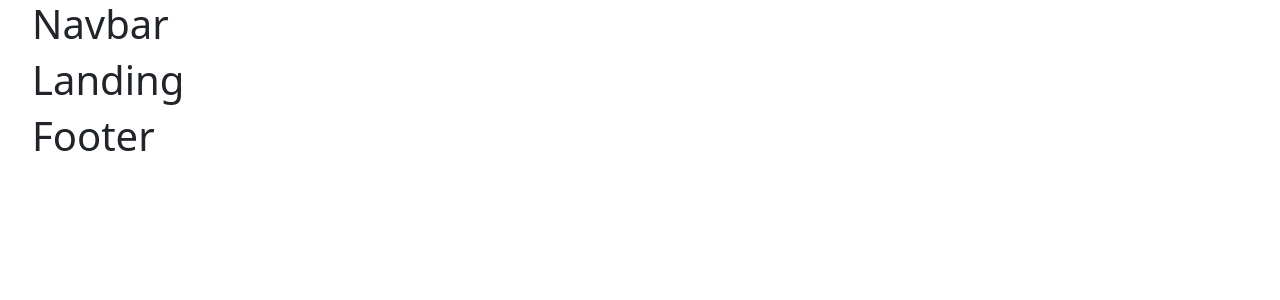
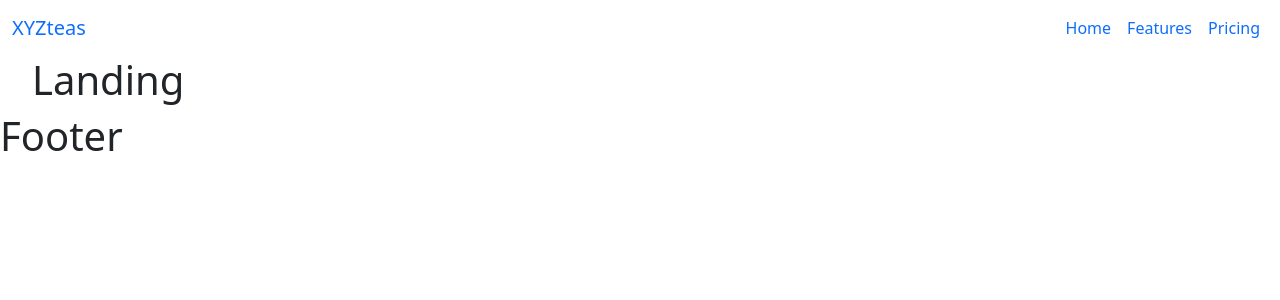
Before and after one commit to Thinushika/XYZteas_website, a Next.js app: page / in a window 1280 px wide. Shown: the top 300 px of the page. Built offline with nearby package versions, Linux system fonts and the light colour scheme.

Commit message:
Navbar structure created

```diff
--- a/components/layoutComponents/Navbar.jsx
+++ b/components/layoutComponents/Navbar.jsx
@@ -3,7 +3,44 @@
 const Navbar = () => {
   return (
     <>
-      <h1>Navbar</h1>
+      <nav class="navbar navbar-expand-lg sticky-top">
+        <div class="container-fluid">
+          <a class="navbar-brand" href="#">
+            XYZteas
+          </a>
+          <button
+            class="navbar-toggler"
+            type="button"
+            data-bs-toggle="collapse"
+            data-bs-target="#navbarNav"
+            aria-controls="navbarNav"
+            aria-expanded="false"
+            aria-label="Toggle navigation"
+          >
+            <span class="navbar-toggler-icon"></span>
+          </button>
+          <div class="collapse navbar-collapse" id="navbarNav">
+            <div class="mx-auto"></div>
+            <ul class="navbar-nav">
+              <li class="nav-item">
+                <a class="nav-link active" aria-current="page" href="#">
+                  Home
+                </a>
+              </li>
+              <li class="nav-item">
+                <a class="nav-link" href="#">
+                  Features
+                </a>
+              </li>
+              <li class="nav-item">
+                <a class="nav-link" href="#">
+                  Pricing
+                </a>
+              </li>
+            </ul>
+          </div>
+        </div>
+      </nav>
     </>
   );
 };
--- a/pages/_app.js
+++ b/pages/_app.js
@@ -1,7 +1,13 @@
 import "../styles/globals.css";
 import "bootstrap/dist/css/bootstrap.min.css";
+import Structure from "../components";
+
 function MyApp({ Component, pageProps }) {
-  return <Component {...pageProps} />;
+  return (
+    <Structure>
+      <Component {...pageProps} />
+    </Structure>
+  );
 }
 
 export default MyApp;
--- a/pages/index.js
+++ b/pages/index.js
@@ -2,8 +2,6 @@
 import { useEffect } from "react/cjs/react.development";
 import styles from "../styles/Home.module.css";
 import LandingUI from "../components/layoutComponents/LandingUI";
-import Navbar from "../components/layoutComponents/Navbar";
-import Footer from "../components/layoutComponents/Footer";
 
 export default function Home() {
   useEffect(() => {
@@ -19,9 +17,7 @@
         <meta name="description" content="Generated by create next app" />
         <link rel="icon" href="/favicon.ico" />
       </Head>
-      <Navbar />
       <LandingUI />
-      <Footer />
     </div>
   );
 }
```
Also changed, not shown: public/images/teaLeaves.png (added).
